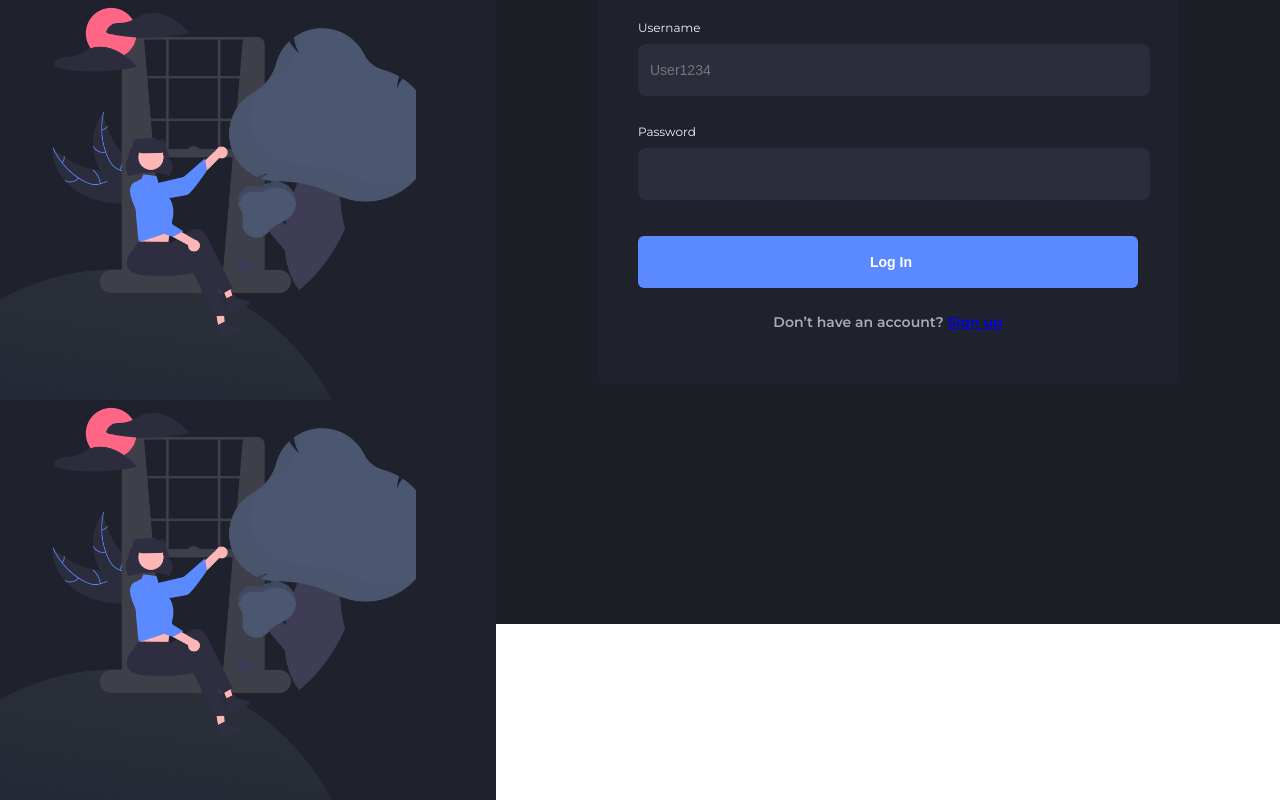
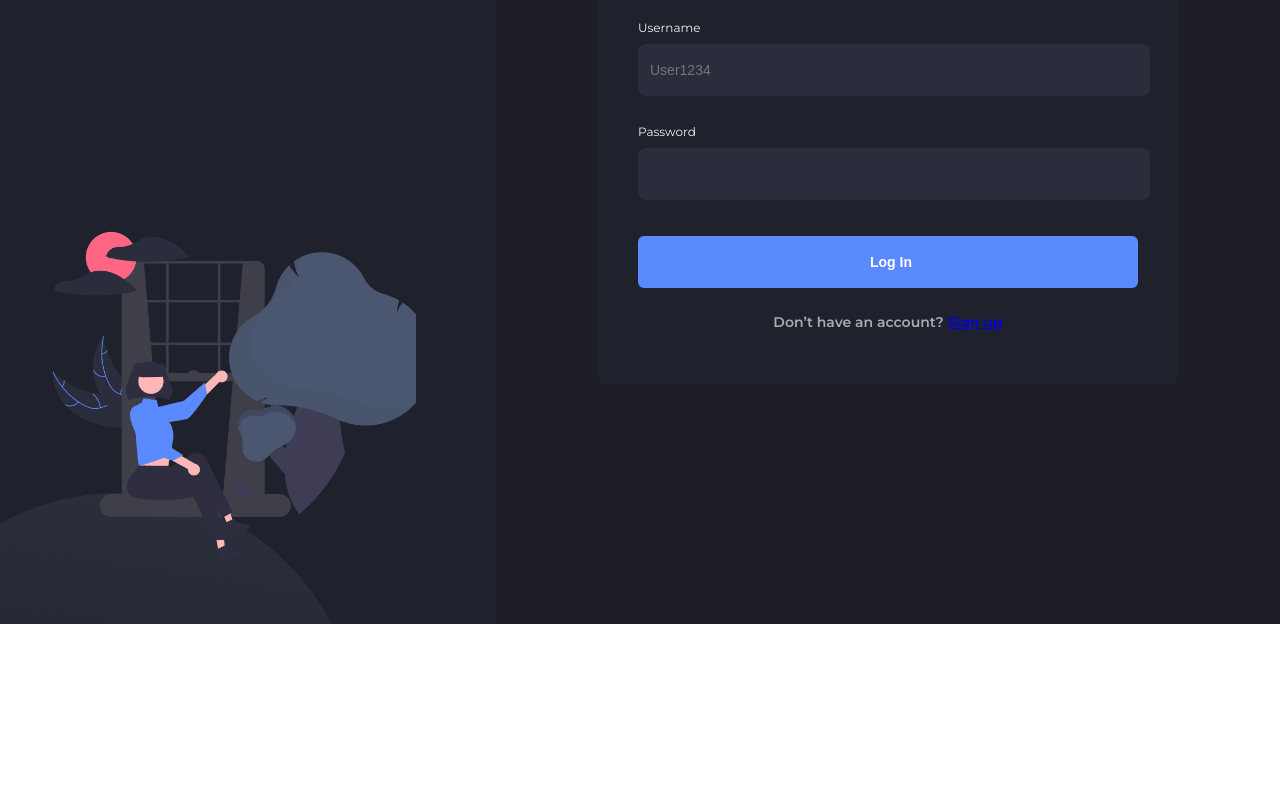
Before and after one commit to HamidTech360/swiftTelecoms, a React (Vite) app: page /login in a window 1280 px wide. Shown: the part 232-1032 px from the top of the page. After the commit the page ends 856 px from the top, so only its background shows below. Built offline with nearby package versions, Linux system fonts and the light colour scheme.

Commit message:
remove second bg image

```diff
--- a/src/layouts/authLayout/index.tsx
+++ b/src/layouts/authLayout/index.tsx
@@ -19,7 +19,6 @@ const AuthLayout = ({ children, title, subTitle }: any) => {
         </div>
         <div className="flex flex-1 flex-col justify-end lg:pr-20 md:pr-14">
           <BannerImg className="" src="../../assets/bigAvatar.png" alt="" />
-          <BannerImg className="" src="../../assets/bigAvatar.png" alt="" />
         </div>
       </div>
       <div className="md:w-3/5  h-screen  bg-[#1D1E26] py-7 px-5 ">
```
